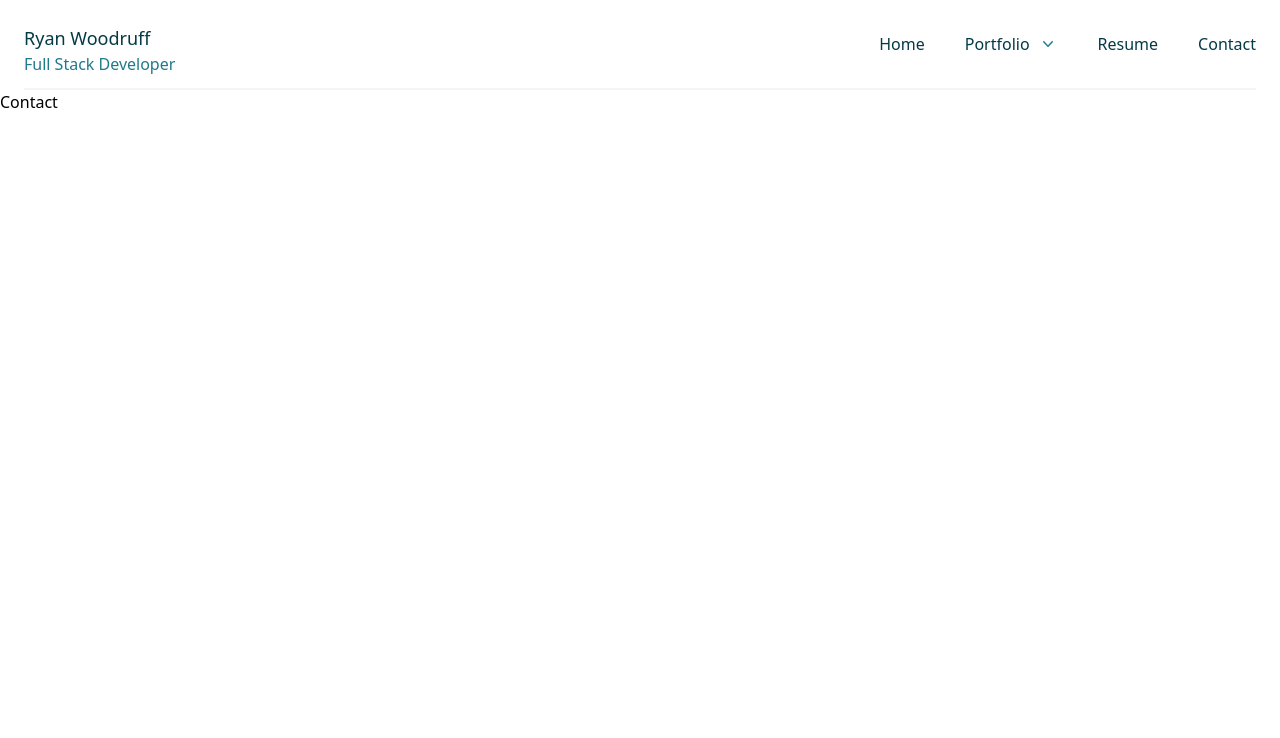
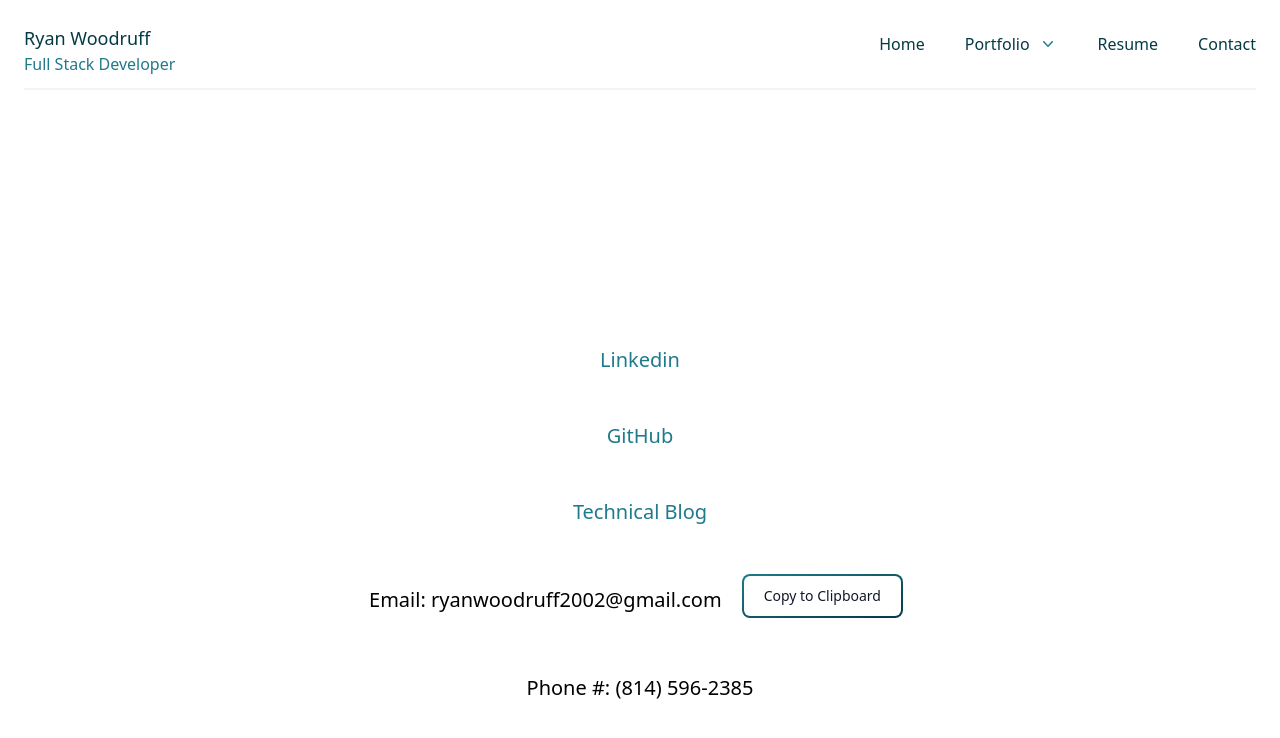
Before and after one commit to RyanWoodruff2002/RyanWoodruff2002.github.io, a React (Create React App) app: page /Contact in a window 1280 px wide. Shown: the top 738 px of the page. Built offline with nearby package versions, Linux system fonts and the light colour scheme.

Commit message:
contact built

```diff
--- a/src/Contact.js
+++ b/src/Contact.js
@@ -1,11 +1,42 @@
-import React from "react";
+import React, {useState} from "react";
 
 function Contact() {
 
+    const email = 'ryanwoodruff2002@gmail.com'
+
+    const [copy, setCopy] = useState(false)
+
+    function handleCopy() {
+        navigator.clipboard.writeText(email)
+        setCopy(true)
+        console.log('test')
+    }
+
     return (
-        <div>
-            Contact
-        </div>
+                <div className="flex">
+                    <div className="m-auto pt-64">
+                        <a className="text-xl centered mx-auto text-[#1F7A8C] no-underline hover:underline ..." target="_blank" href="https://www.linkedin.com/in/ryan-woodruff-99295b246/" >Linkedin</a>
+                        <br/>
+                        <br/>
+                        <a className="text-[#1F7A8C] text-xl centered mx-auto no-underline hover:underline ..." target="_blank" href="https://github.com/RyanWoodruff2002" >GitHub</a>
+                        <br/>
+                        <br/>
+                        <a className="text-xl centered mx-auto text-[#1F7A8C] no-underline hover:underline ..." target="_blank" href="https://medium.com/@ryanwoodruff2002" >Technical Blog</a>
+                        <br/>
+                        <br/>
+                        <p className="text-xl centered mx-auto">
+                            {'Email: ryanwoodruff2002@gmail.com  '}
+                            <button className="mx-5 relative inline-flex items-center justify-center p-0.5 mb-2 mr-2 overflow-hidden text-sm font-medium text-gray-900 rounded-lg group bg-gradient-to-br from-[#1F7A8C] to-[#043A45] group-hover:from-purple-600 group-hover:to-blue-500 hover:text-white dark:text-white focus:ring-4 focus:outline-none focus:ring-blue-300 dark:focus:ring-blue-800" onClick={() => {handleCopy()}}>
+                                <span className="relative px-5 py-2.5 transition-all ease-in duration-75 bg-white dark:bg-gray-900 rounded-md group-hover:bg-opacity-0">
+                                    {copy ? 'Copied to Clipboard!' : 'Copy to Clipboard'}
+                                </span>
+                            </button>
+                        </p>
+                        <br/>
+                        <br/>
+                        <p className="text-xl centered mx-auto">Phone #: (814) 596-2385</p>
+                    </div>
+                </div>
     )
 }
 
```
